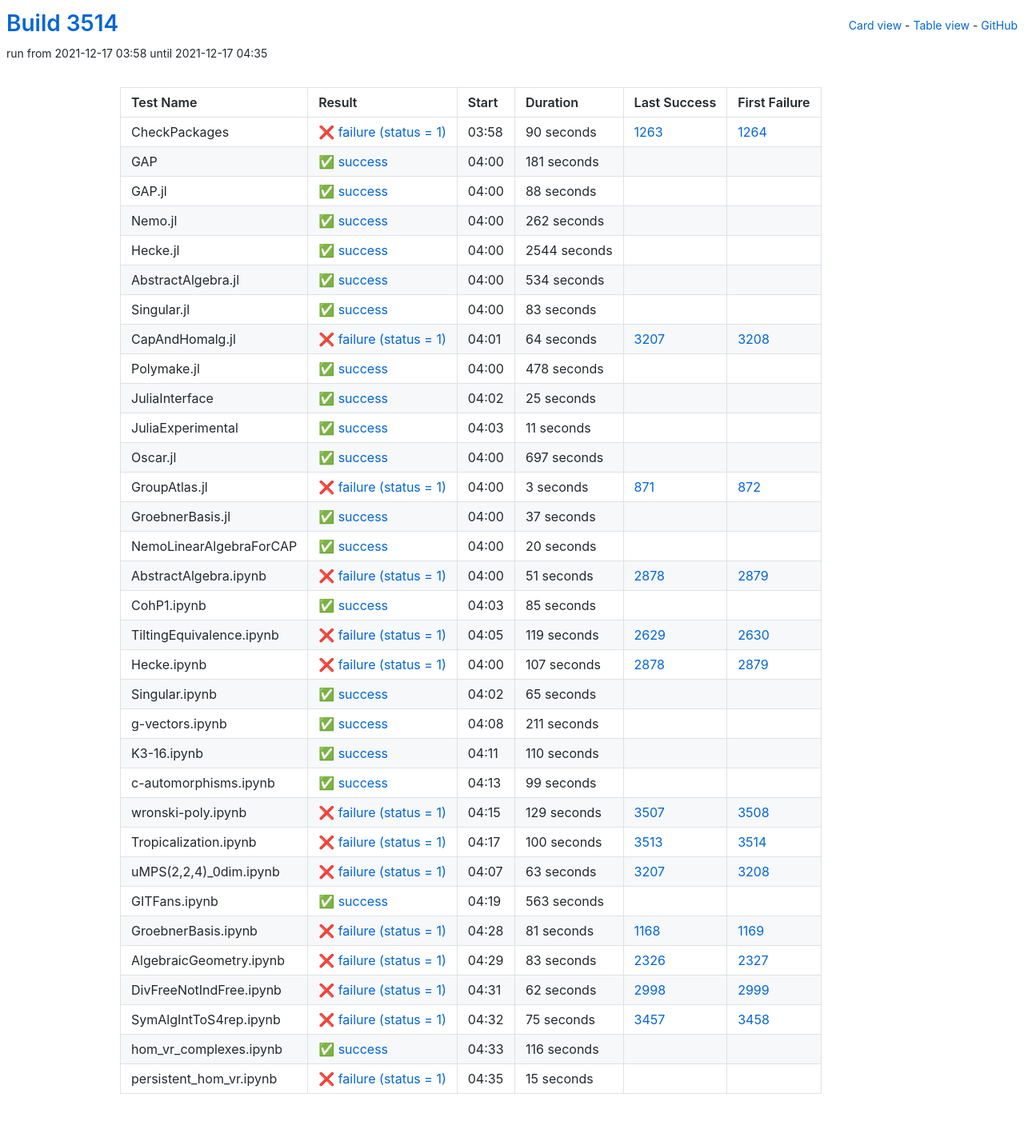
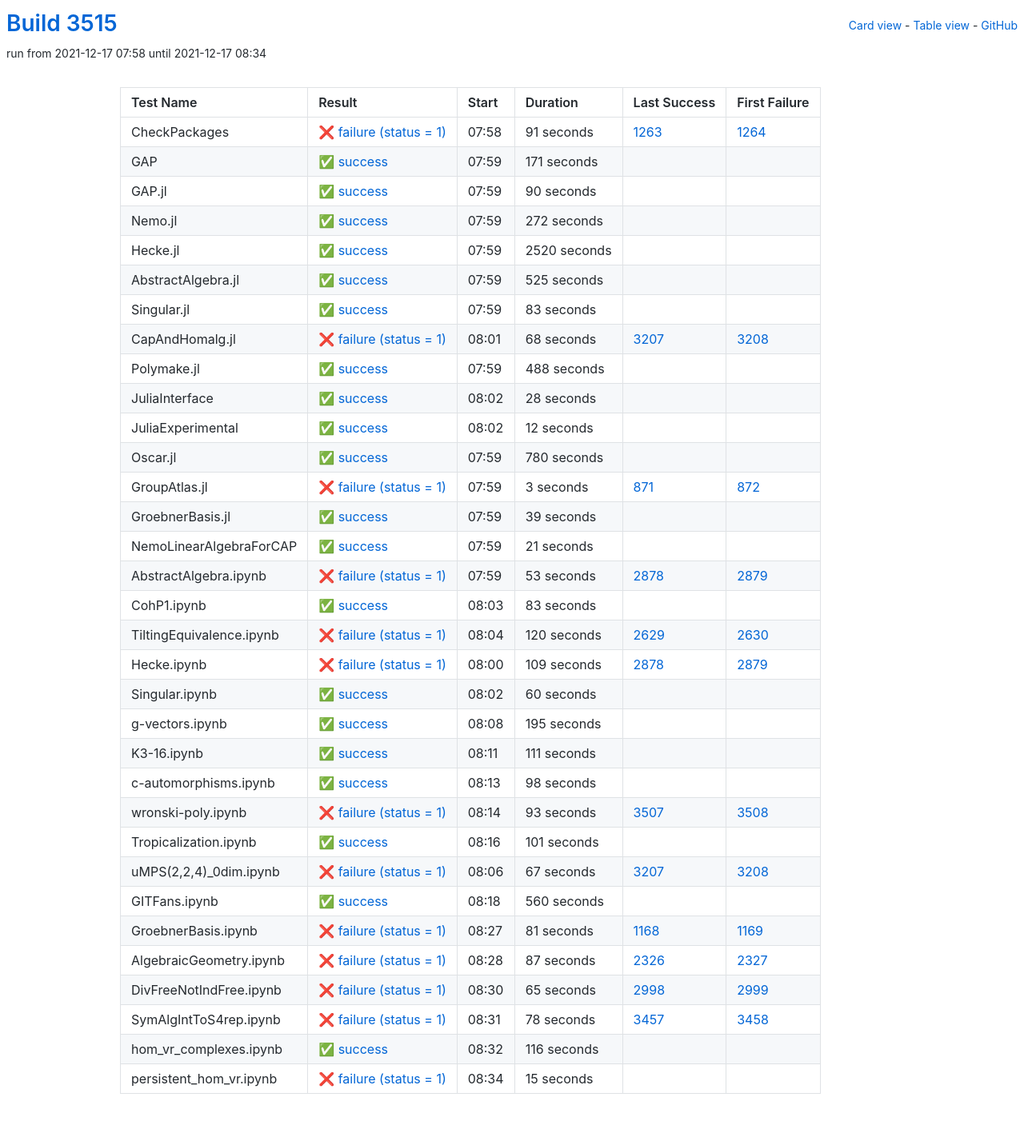
Before and after one commit to oscar-system/oscar-ci-status-stable, a Jekyll site: the page built from table.html, in a window 1280 px wide. Shown: the whole page at 80% size. Built offline with Jekyll 4.4.1, drawn with Linux system fonts in a browser that asks for light colours.

Commit message:
Build #3515

```diff
--- a/_data/ci.yml
+++ b/_data/ci.yml
@@ -1,6 +1,6 @@
 ---
-build: 3514
-build_url: https://oscarci.mathematik.uni-kl.de/job/oscar-stable/3514/
+build: 3515
+build_url: https://oscarci.mathematik.uni-kl.de/job/oscar-stable/3515/
 job: oscar-stable
 organization: oscar-system
 repo: oscar-ci-status-stable
@@ -8,80 +8,80 @@ repourl: https://github.com/oscar-system/oscar-ci-status-stable
 tests:
 - name: CheckPackages
   id: checkpackages
-  log: https://oscarci.mathematik.uni-kl.de/job/oscar-stable/3514/artifact/logs/build-3514/CheckPackages.log
-  start: 2021-12-17 03:58
+  log: https://oscarci.mathematik.uni-kl.de/job/oscar-stable/3515/artifact/logs/build-3515/CheckPackages.log
+  start: 2021-12-17 07:58
   success: false
   exitcode: 1
   status: failure
-  duration: 90
+  duration: 91
   last_success: 1263
   last_success_url: https://oscarci.mathematik.uni-kl.de/job/oscar-stable/1263/
   first_failure: 1264
   first_failure_url: https://oscarci.mathematik.uni-kl.de/job/oscar-stable/1264/
 - name: GAP
   id: gap
-  log: https://oscarci.mathematik.uni-kl.de/job/oscar-stable/3514/artifact/logs/build-3514/GAP.log
-  start: 2021-12-17 04:00
+  log: https://oscarci.mathematik.uni-kl.de/job/oscar-stable/3515/artifact/logs/build-3515/GAP.log
+  start: 2021-12-17 07:59
   success: true
   exitcode: 0
   status: success
-  duration: 181
+  duration: 171
   last_success: false
   last_success_url:
   first_failure: false
   first_failure_url:
 - name: GAP.jl
   id: gap-jl
-  log: https://oscarci.mathematik.uni-kl.de/job/oscar-stable/3514/artifact/logs/build-3514/GAP.jl.log
-  start: 2021-12-17 04:00
+  log: https://oscarci.mathematik.uni-kl.de/job/oscar-stable/3515/artifact/logs/build-3515/GAP.jl.log
+  start: 2021-12-17 07:59
   success: true
   exitcode: 0
   status: success
-  duration: 88
+  duration: 90
   last_success: false
   last_success_url:
   first_failure: false
   first_failure_url:
 - name: Nemo.jl
   id: nemo-jl
-  log: https://oscarci.mathematik.uni-kl.de/job/oscar-stable/3514/artifact/logs/build-3514/Nemo.jl.log
-  start: 2021-12-17 04:00
+  log: https://oscarci.mathematik.uni-kl.de/job/oscar-stable/3515/artifact/logs/build-3515/Nemo.jl.log
+  start: 2021-12-17 07:59
   success: true
   exitcode: 0
   status: success
-  duration: 262
+  duration: 272
   last_success: false
   last_success_url:
   first_failure: false
   first_failure_url:
 - name: Hecke.jl
   id: hecke-jl
-  log: https://oscarci.mathematik.uni-kl.de/job/oscar-stable/3514/artifact/logs/build-3514/Hecke.jl.log
-  start: 2021-12-17 04:00
+  log: https://oscarci.mathematik.uni-kl.de/job/oscar-stable/3515/artifact/logs/build-3515/Hecke.jl.log
+  start: 2021-12-17 07:59
   success: true
   exitcode: 0
   status: success
-  duration: 2544
+  duration: 2520
   last_success: false
   last_success_url:
   first_failure: false
   first_failure_url:
 - name: AbstractAlgebra.jl
   id: abstractalgebra-jl
-  log: https://oscarci.mathematik.uni-kl.de/job/oscar-stable/3514/artifact/logs/build-3514/AbstractAlgebra.jl.log
-  start: 2021-12-17 04:00
+  log: https://oscarci.mathematik.uni-kl.de/job/oscar-stable/3515/artifact/logs/build-3515/AbstractAlgebra.jl.log
+  start: 2021-12-17 07:59
   success: true
   exitcode: 0
   status: success
-  duration: 534
+  duration: 525
   last_success: false
   last_success_url:
   first_failure: false
   first_failure_url:
 - name: Singular.jl
   id: singular-jl
-  log: https://oscarci.mathematik.uni-kl.de/job/oscar-stable/3514/artifact/logs/build-3514/Singular.jl.log
-  start: 2021-12-17 04:00
+  log: https://oscarci.mathematik.uni-kl.de/job/oscar-stable/3515/artifact/logs/build-3515/Singular.jl.log
+  start: 2021-12-17 07:59
   success: true
   exitcode: 0
   status: success
@@ -92,68 +92,68 @@ tests:
   first_failure_url:
 - name: CapAndHomalg.jl
   id: capandhomalg-jl
-  log: https://oscarci.mathematik.uni-kl.de/job/oscar-stable/3514/artifact/logs/build-3514/CapAndHomalg.jl.log
-  start: 2021-12-17 04:01
+  log: https://oscarci.mathematik.uni-kl.de/job/oscar-stable/3515/artifact/logs/build-3515/CapAndHomalg.jl.log
+  start: 2021-12-17 08:01
   success: false
   exitcode: 1
   status: failure
-  duration: 64
+  duration: 68
   last_success: 3207
   last_success_url: https://oscarci.mathematik.uni-kl.de/job/oscar-stable/3207/
   first_failure: 3208
   first_failure_url: https://oscarci.mathematik.uni-kl.de/job/oscar-stable/3208/
 - name: Polymake.jl
   id: polymake-jl
-  log: https://oscarci.mathematik.uni-kl.de/job/oscar-stable/3514/artifact/logs/build-3514/Polymake.jl.log
-  start: 2021-12-17 04:00
+  log: https://oscarci.mathematik.uni-kl.de/job/oscar-stable/3515/artifact/logs/build-3515/Polymake.jl.log
+  start: 2021-12-17 07:59
   success: true
   exitcode: 0
   status: success
-  duration: 478
+  duration: 488
   last_success: false
   last_success_url:
   first_failure: false
   first_failure_url:
 - name: JuliaInterface
   id: juliainterface
-  log: https://oscarci.mathematik.uni-kl.de/job/oscar-stable/3514/artifact/logs/build-3514/JuliaInterface.log
-  start: 2021-12-17 04:02
+  log: https://oscarci.mathematik.uni-kl.de/job/oscar-stable/3515/artifact/logs/build-3515/JuliaInterface.log
+  start: 2021-12-17 08:02
   success: true
   exitcode: 0
   status: success
-  duration: 25
+  duration: 28
   last_success: false
   last_success_url:
   first_failure: false
   first_failure_url:
 - name: JuliaExperimental
   id: juliaexperimental
-  log: https://oscarci.mathematik.uni-kl.de/job/oscar-stable/3514/artifact/logs/build-3514/JuliaExperimental.log
-  start: 2021-12-17 04:03
+  log: https://oscarci.mathematik.uni-kl.de/job/oscar-stable/3515/artifact/logs/build-3515/JuliaExperimental.log
+  start: 2021-12-17 08:02
   success: true
   exitcode: 0
   status: success
-  duration: 11
+  duration: 12
   last_success: false
   last_success_url:
   first_failure: false
   first_failure_url:
 - name: Oscar.jl
   id: oscar-jl
-  log: https://oscarci.mathematik.uni-kl.de/job/oscar-stable/3514/artifact/logs/build-3514/Oscar.jl.log
-  start: 2021-12-17 04:00
+  log: https://oscarci.mathematik.uni-kl.de/job/oscar-stable/3515/artifact/logs/build-3515/Oscar.jl.log
+  start: 2021-12-17 07:59
   success: true
   exitcode: 0
   status: success
-  duration: 697
+  duration: 780
   last_success: false
   last_success_url:
   first_failure: false
   first_failure_url:
 - name: GroupAtlas.jl
   id: groupatlas-jl
-  log: https://oscarci.mathematik.uni-kl.de/job/oscar-stable/3514/artifact/logs/build-3514/GroupAtlas.jl.log
-  start: 2021-12-17 04:00
+  log: https://oscarci.mathematik.uni-kl.de/job/oscar-stable/3515/artifact/logs/build-3515/GroupAtlas.jl.log
+  start: 2021-12-17 07:59
   success: false
   exitcode: 1
   status: failure
@@ -164,176 +164,176 @@ tests:
   first_failure_url: https://oscarci.mathematik.uni-kl.de/job/oscar-stable/872/
 - name: GroebnerBasis.jl
   id: groebnerbasis-jl
-  log: https://oscarci.mathematik.uni-kl.de/job/oscar-stable/3514/artifact/logs/build-3514/GroebnerBasis.jl.log
-  start: 2021-12-17 04:00
+  log: https://oscarci.mathematik.uni-kl.de/job/oscar-stable/3515/artifact/logs/build-3515/GroebnerBasis.jl.log
+  start: 2021-12-17 07:59
   success: true
   exitcode: 0
   status: success
-  duration: 37
+  duration: 39
   last_success: false
   last_success_url:
   first_failure: false
   first_failure_url:
 - name: NemoLinearAlgebraForCAP
   id: nemolinearalgebraforcap
-  log: https://oscarci.mathematik.uni-kl.de/job/oscar-stable/3514/artifact/logs/build-3514/NemoLinearAlgebraForCAP.log
-  start: 2021-12-17 04:00
+  log: https://oscarci.mathematik.uni-kl.de/job/oscar-stable/3515/artifact/logs/build-3515/NemoLinearAlgebraForCAP.log
+  start: 2021-12-17 07:59
   success: true
   exitcode: 0
   status: success
-  duration: 20
+  duration: 21
   last_success: false
   last_success_url:
   first_failure: false
   first_failure_url:
 - name: AbstractAlgebra.ipynb
   id: abstractalgebra-ipynb
-  log: https://oscarci.mathematik.uni-kl.de/job/oscar-stable/3514/artifact/logs/build-3514/AbstractAlgebra.ipynb.log
-  start: 2021-12-17 04:00
+  log: https://oscarci.mathematik.uni-kl.de/job/oscar-stable/3515/artifact/logs/build-3515/AbstractAlgebra.ipynb.log
+  start: 2021-12-17 07:59
   success: false
   exitcode: 1
   status: failure
-  duration: 51
+  duration: 53
   last_success: 2878
   last_success_url: https://oscarci.mathematik.uni-kl.de/job/oscar-stable/2878/
   first_failure: 2879
   first_failure_url: https://oscarci.mathematik.uni-kl.de/job/oscar-stable/2879/
 - name: CohP1.ipynb
   id: cohp1-ipynb
-  log: https://oscarci.mathematik.uni-kl.de/job/oscar-stable/3514/artifact/logs/build-3514/CohP1.ipynb.log
-  start: 2021-12-17 04:03
+  log: https://oscarci.mathematik.uni-kl.de/job/oscar-stable/3515/artifact/logs/build-3515/CohP1.ipynb.log
+  start: 2021-12-17 08:03
   success: true
   exitcode: 0
   status: success
-  duration: 85
+  duration: 83
   last_success: false
   last_success_url:
   first_failure: false
   first_failure_url:
 - name: TiltingEquivalence.ipynb
   id: tiltingequivalence-ipynb
-  log: https://oscarci.mathematik.uni-kl.de/job/oscar-stable/3514/artifact/logs/build-3514/TiltingEquivalence.ipynb.log
-  start: 2021-12-17 04:05
+  log: https://oscarci.mathematik.uni-kl.de/job/oscar-stable/3515/artifact/logs/build-3515/TiltingEquivalence.ipynb.log
+  start: 2021-12-17 08:04
   success: false
   exitcode: 1
   status: failure
-  duration: 119
+  duration: 120
   last_success: 2629
   last_success_url: https://oscarci.mathematik.uni-kl.de/job/oscar-stable/2629/
   first_failure: 2630
   first_failure_url: https://oscarci.mathematik.uni-kl.de/job/oscar-stable/2630/
 - name: Hecke.ipynb
   id: hecke-ipynb
-  log: https://oscarci.mathematik.uni-kl.de/job/oscar-stable/3514/artifact/logs/build-3514/Hecke.ipynb.log
-  start: 2021-12-17 04:00
+  log: https://oscarci.mathematik.uni-kl.de/job/oscar-stable/3515/artifact/logs/build-3515/Hecke.ipynb.log
+  start: 2021-12-17 08:00
   success: false
   exitcode: 1
   status: failure
-  duration: 107
+  duration: 109
   last_success: 2878
   last_success_url: https://oscarci.mathematik.uni-kl.de/job/oscar-stable/2878/
   first_failure: 2879
   first_failure_url: https://oscarci.mathematik.uni-kl.de/job/oscar-stable/2879/
 - name: Singular.ipynb
   id: singular-ipynb
-  log: https://oscarci.mathematik.uni-kl.de/job/oscar-stable/3514/artifact/logs/build-3514/Singular.ipynb.log
-  start: 2021-12-17 04:02
+  log: https://oscarci.mathematik.uni-kl.de/job/oscar-stable/3515/artifact/logs/build-3515/Singular.ipynb.log
+  start: 2021-12-17 08:02
   success: true
   exitcode: 0
   status: success
-  duration: 65
+  duration: 60
   last_success: false
   last_success_url:
   first_failure: false
   first_failure_url:
 - name: g-vectors.ipynb
   id: g-vectors-ipynb
-  log: https://oscarci.mathematik.uni-kl.de/job/oscar-stable/3514/artifact/logs/build-3514/g-vectors.ipynb.log
-  start: 2021-12-17 04:08
+  log: https://oscarci.mathematik.uni-kl.de/job/oscar-stable/3515/artifact/logs/build-3515/g-vectors.ipynb.log
+  start: 2021-12-17 08:08
   success: true
   exitcode: 0
   status: success
-  duration: 211
+  duration: 195
   last_success: false
   last_success_url:
   first_failure: false
   first_failure_url:
 - name: K3-16.ipynb
   id: k3-16-ipynb
-  log: https://oscarci.mathematik.uni-kl.de/job/oscar-stable/3514/artifact/logs/build-3514/K3-16.ipynb.log
-  start: 2021-12-17 04:11
+  log: https://oscarci.mathematik.uni-kl.de/job/oscar-stable/3515/artifact/logs/build-3515/K3-16.ipynb.log
+  start: 2021-12-17 08:11
   success: true
   exitcode: 0
   status: success
-  duration: 110
+  duration: 111
   last_success: false
   last_success_url:
   first_failure: false
   first_failure_url:
 - name: c-automorphisms.ipynb
   id: c-automorphisms-ipynb
-  log: https://oscarci.mathematik.uni-kl.de/job/oscar-stable/3514/artifact/logs/build-3514/c-automorphisms.ipynb.log
-  start: 2021-12-17 04:13
+  log: https://oscarci.mathematik.uni-kl.de/job/oscar-stable/3515/artifact/logs/build-3515/c-automorphisms.ipynb.log
+  start: 2021-12-17 08:13
   success: true
   exitcode: 0
   status: success
-  duration: 99
+  duration: 98
   last_success: false
   last_success_url:
   first_failure: false
   first_failure_url:
 - name: wronski-poly.ipynb
   id: wronski-poly-ipynb
-  log: https://oscarci.mathematik.uni-kl.de/job/oscar-stable/3514/artifact/logs/build-3514/wronski-poly.ipynb.log
-  start: 2021-12-17 04:15
+  log: https://oscarci.mathematik.uni-kl.de/job/oscar-stable/3515/artifact/logs/build-3515/wronski-poly.ipynb.log
+  start: 2021-12-17 08:14
   success: false
   exitcode: 1
   status: failure
-  duration: 129
+  duration: 93
   last_success: 3507
   last_success_url: https://oscarci.mathematik.uni-kl.de/job/oscar-stable/3507/
   first_failure: 3508
   first_failure_url: https://oscarci.mathematik.uni-kl.de/job/oscar-stable/3508/
 - name: Tropicalization.ipynb
   id: tropicalization-ipynb
-  log: https://oscarci.mathematik.uni-kl.de/job/oscar-stable/3514/artifact/logs/build-3514/Tropicalization.ipynb.log
-  start: 2021-12-17 04:17
+  log: https://oscarci.mathematik.uni-kl.de/job/oscar-stable/3515/artifact/logs/build-3515/Tropicalization.ipynb.log
+  start: 2021-12-17 08:16
+  success: true
+  exitcode: 0
+  status: success
+  duration: 101
+  last_success: false
+  last_success_url:
+  first_failure: false
+  first_failure_url:
+- name: uMPS(2,2,4)_0dim.ipynb
+  id: umps-2-2-4-0dim-ipynb
+  log: https://oscarci.mathematik.uni-kl.de/job/oscar-stable/3515/artifact/logs/build-3515/uMPS-2-2-4-_0dim.ipynb.log
+  start: 2021-12-17 08:06
   success: false
   exitcode: 1
   status: failure
-  duration: 100
-  last_success: 3513
-  last_success_url: https://oscarci.mathematik.uni-kl.de/job/oscar-stable/3513/
-  first_failure: 3514
-  first_failure_url: https://oscarci.mathematik.uni-kl.de/job/oscar-stable/3514/
-- name: uMPS(2,2,4)_0dim.ipynb
-  id: umps-2-2-4-0dim-ipynb
-  log: https://oscarci.mathematik.uni-kl.de/job/oscar-stable/3514/artifact/logs/build-3514/uMPS-2-2-4-_0dim.ipynb.log
-  start: 2021-12-17 04:07
-  success: false
-  exitcode: 1
-  status: failure
-  duration: 63
+  duration: 67
   last_success: 3207
   last_success_url: https://oscarci.mathematik.uni-kl.de/job/oscar-stable/3207/
   first_failure: 3208
   first_failure_url: https://oscarci.mathematik.uni-kl.de/job/oscar-stable/3208/
 - name: GITFans.ipynb
   id: gitfans-ipynb
-  log: https://oscarci.mathematik.uni-kl.de/job/oscar-stable/3514/artifact/logs/build-3514/GITFans.ipynb.log
-  start: 2021-12-17 04:19
+  log: https://oscarci.mathematik.uni-kl.de/job/oscar-stable/3515/artifact/logs/build-3515/GITFans.ipynb.log
+  start: 2021-12-17 08:18
   success: true
   exitcode: 0
   status: success
-  duration: 563
+  duration: 560
   last_success: false
   last_success_url:
   first_failure: false
   first_failure_url:
 - name: GroebnerBasis.ipynb
   id: groebnerbasis-ipynb
-  log: https://oscarci.mathematik.uni-kl.de/job/oscar-stable/3514/artifact/logs/build-3514/GroebnerBasis.ipynb.log
-  start: 2021-12-17 04:28
+  log: https://oscarci.mathematik.uni-kl.de/job/oscar-stable/3515/artifact/logs/build-3515/GroebnerBasis.ipynb.log
+  start: 2021-12-17 08:27
   success: false
   exitcode: 1
   status: failure
@@ -344,44 +344,44 @@ tests:
   first_failure_url: https://oscarci.mathematik.uni-kl.de/job/oscar-stable/1169/
 - name: AlgebraicGeometry.ipynb
   id: algebraicgeometry-ipynb
-  log: https://oscarci.mathematik.uni-kl.de/job/oscar-stable/3514/artifact/logs/build-3514/AlgebraicGeometry.ipynb.log
-  start: 2021-12-17 04:29
+  log: https://oscarci.mathematik.uni-kl.de/job/oscar-stable/3515/artifact/logs/build-3515/AlgebraicGeometry.ipynb.log
+  start: 2021-12-17 08:28
   success: false
   exitcode: 1
   status: failure
-  duration: 83
+  duration: 87
   last_success: 2326
   last_success_url: https://oscarci.mathematik.uni-kl.de/job/oscar-stable/2326/
   first_failure: 2327
   first_failure_url: https://oscarci.mathematik.uni-kl.de/job/oscar-stable/2327/
 - name: DivFreeNotIndFree.ipynb
   id: divfreenotindfree-ipynb
-  log: https://oscarci.mathematik.uni-kl.de/job/oscar-stable/3514/artifact/logs/build-3514/DivFreeNotIndFree.ipynb.log
-  start: 2021-12-17 04:31
+  log: https://oscarci.mathematik.uni-kl.de/job/oscar-stable/3515/artifact/logs/build-3515/DivFreeNotIndFree.ipynb.log
+  start: 2021-12-17 08:30
   success: false
   exitcode: 1
   status: failure
-  duration: 62
+  duration: 65
   last_success: 2998
   last_success_url: https://oscarci.mathematik.uni-kl.de/job/oscar-stable/2998/
   first_failure: 2999
   first_failure_url: https://oscarci.mathematik.uni-kl.de/job/oscar-stable/2999/
 - name: SymAlgIntToS4rep.ipynb
   id: symalginttos4rep-ipynb
-  log: https://oscarci.mathematik.uni-kl.de/job/oscar-stable/3514/artifact/logs/build-3514/SymAlgIntToS4rep.ipynb.log
-  start: 2021-12-17 04:32
+  log: https://oscarci.mathematik.uni-kl.de/job/oscar-stable/3515/artifact/logs/build-3515/SymAlgIntToS4rep.ipynb.log
+  start: 2021-12-17 08:31
   success: false
   exitcode: 1
   status: failure
-  duration: 75
+  duration: 78
   last_success: 3457
   last_success_url: https://oscarci.mathematik.uni-kl.de/job/oscar-stable/3457/
   first_failure: 3458
   first_failure_url: https://oscarci.mathematik.uni-kl.de/job/oscar-stable/3458/
 - name: hom_vr_complexes.ipynb
   id: hom-vr-complexes-ipynb
-  log: https://oscarci.mathematik.uni-kl.de/job/oscar-stable/3514/artifact/logs/build-3514/hom_vr_complexes.ipynb.log
-  start: 2021-12-17 04:33
+  log: https://oscarci.mathematik.uni-kl.de/job/oscar-stable/3515/artifact/logs/build-3515/hom_vr_complexes.ipynb.log
+  start: 2021-12-17 08:32
   success: true
   exitcode: 0
   status: success
@@ -392,8 +392,8 @@ tests:
   first_failure_url:
 - name: persistent_hom_vr.ipynb
   id: persistent-hom-vr-ipynb
-  log: https://oscarci.mathematik.uni-kl.de/job/oscar-stable/3514/artifact/logs/build-3514/persistent_hom_vr.ipynb.log
-  start: 2021-12-17 04:35
+  log: https://oscarci.mathematik.uni-kl.de/job/oscar-stable/3515/artifact/logs/build-3515/persistent_hom_vr.ipynb.log
+  start: 2021-12-17 08:34
   success: false
   exitcode: 1
   status: failure
```
Also changed, not shown: README.md.
